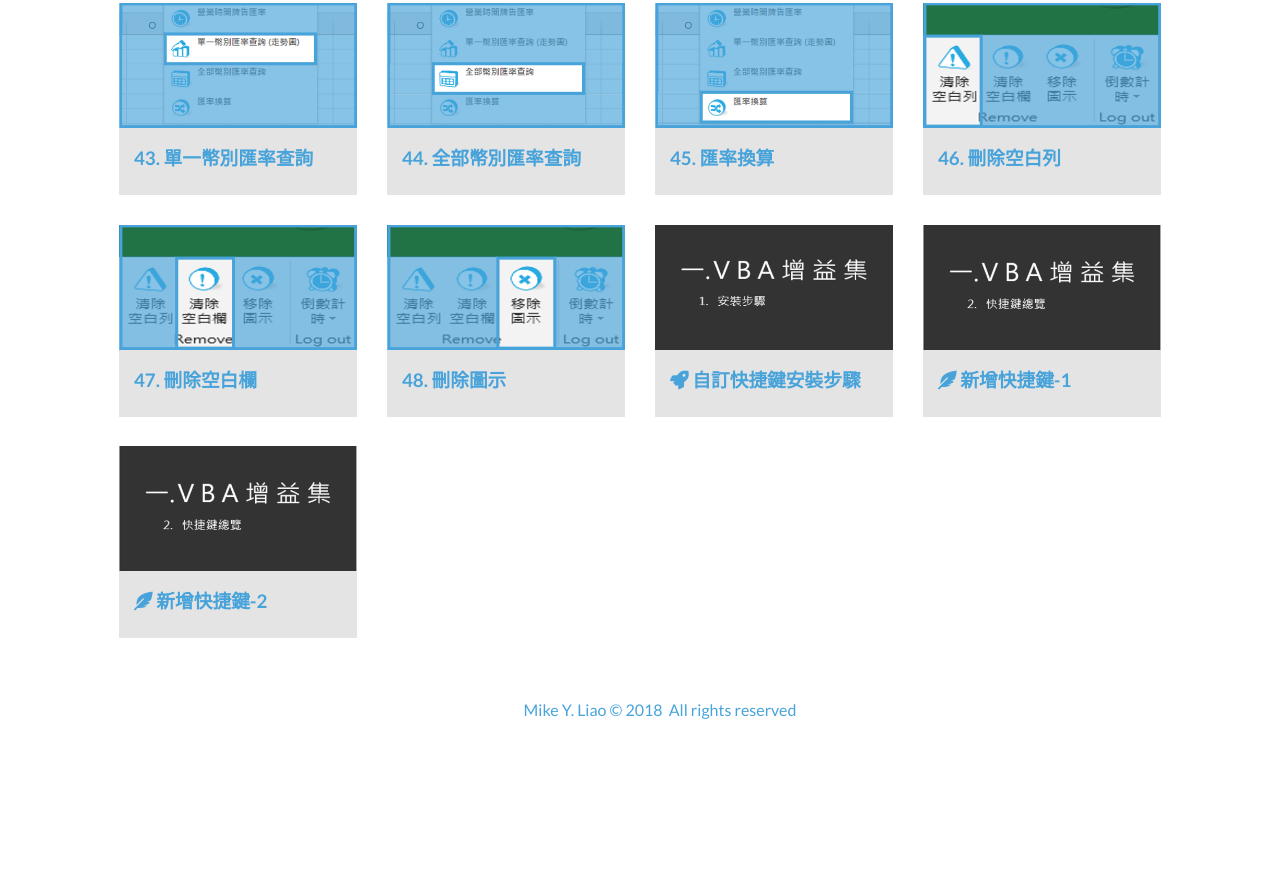
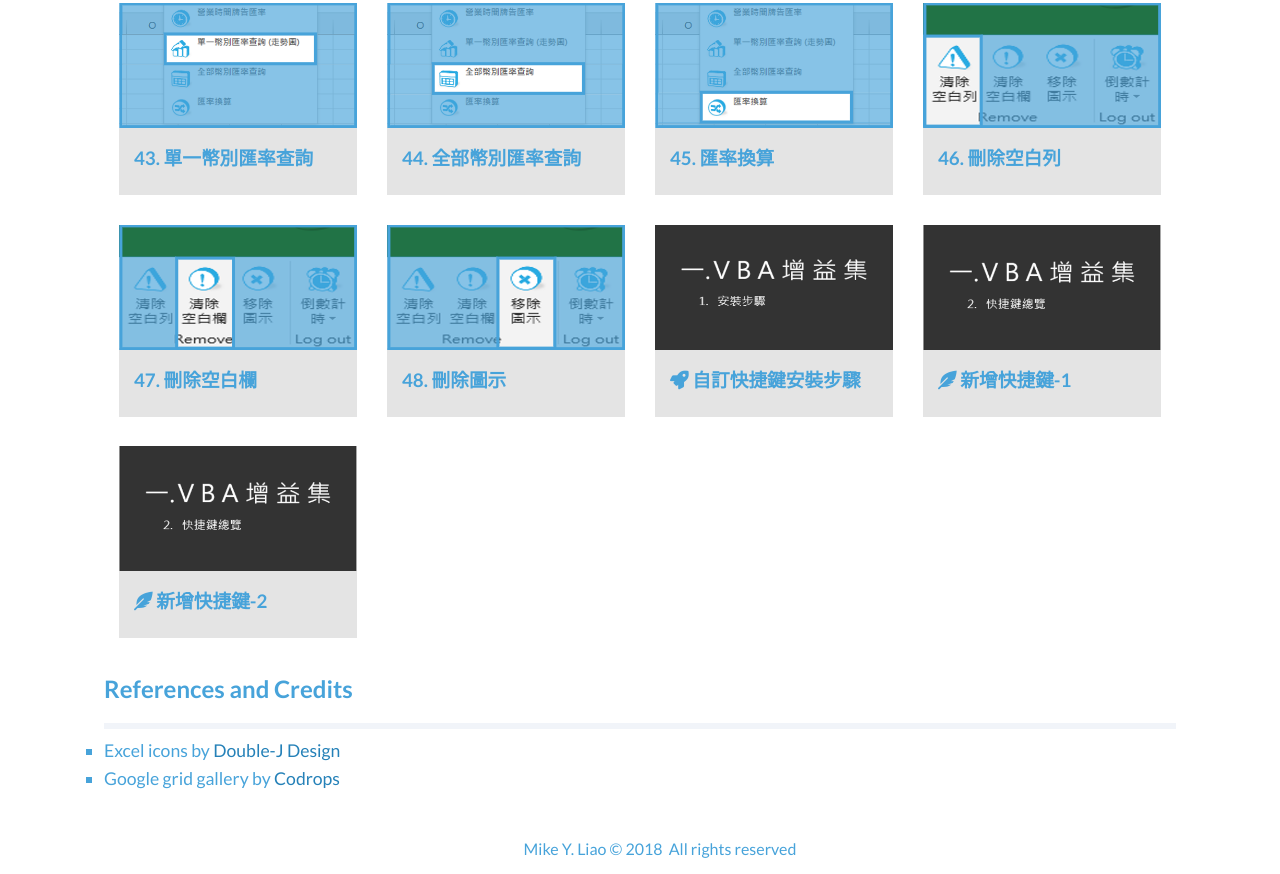
Before and after one commit to noworneverev/tickmark_demo, a plain HTML site: page index.html in a window 1280 px wide. Shown: the part 2618-3492 px from the top of the page. Before the commit the page ends 3353 px from the top, so only its background shows below. Drawn offline with nearby package versions, Linux system fonts and the light colour scheme.

Commit message:
Add the references and credits

```diff
--- a/css/demo.css
+++ b/css/demo.css
@@ -203,3 +203,24 @@ a:hover {
 .go-top:hover {
 	background-color: rgba(0, 0, 0, 0.6);
 }
+
+hr.style1 {
+	height: 6px;
+	border: 0;
+	background:#F1F4F9;
+}
+
+.freestyle a{
+	color: #2581b8;
+}
+
+.freestyle a:hover{
+	color: #414A51;
+}
+
+.freestyle {
+	font-size: 110%;
+	line-height: 1.6;
+}
+
+.freestyle ul li{ list-style: square outside; }
--- a/index.html
+++ b/index.html
@@ -20,6 +20,7 @@
 				<span><i class="fas fa-book"></i>MLTools <span class="bp-icon bp-icon-about" data-content="The TickMark Excel Add-In is designed for auditors and accountants. Especially thanks to the advice from Anthony, CPA, beloved colleagues and kind strangers from the Internet, without your help, this would not have been possible."></span></span>
 				<h1>TickMark Demo</h1>
 			</header>
+
 			<div id="grid-gallery" class="grid-gallery">
 				<section class="grid-wrap">
 					<ul class="grid">
@@ -343,6 +344,13 @@
 							</figure>
 						</li>
 					</ul>
+					<h2>References and Credits</h2><hr class="style1">
+					<div class="freestyle">
+					<ul>
+						<li>Excel icons by <a href="http://www.doublejdesign.co.uk/" target="_blank">Double-J Design</a></li>
+						<li>Google grid gallery by <a href="https://github.com/codrops/GridGallery" target="_blank">Codrops</a></li>
+					</ul>
+					</div>
 				</section><!-- // grid-wrap -->
 				<section class="slideshow">
 					<ul>
@@ -362,9 +370,6 @@
 								<img src="img/large/01.png" alt="img01"/>
 							</figure>
 						</li>
-
-
-
 						<li>
 							<figure>
 								<figcaption>
@@ -846,6 +851,7 @@
 				</section><!-- // slideshow -->
 			</div><!-- // grid-gallery -->
 		</div>
+
 		<script src="js/imagesloaded.pkgd.min.js"></script>
 		<script src="js/masonry.pkgd.min.js"></script>
 		<script src="js/classie.js"></script>
```
